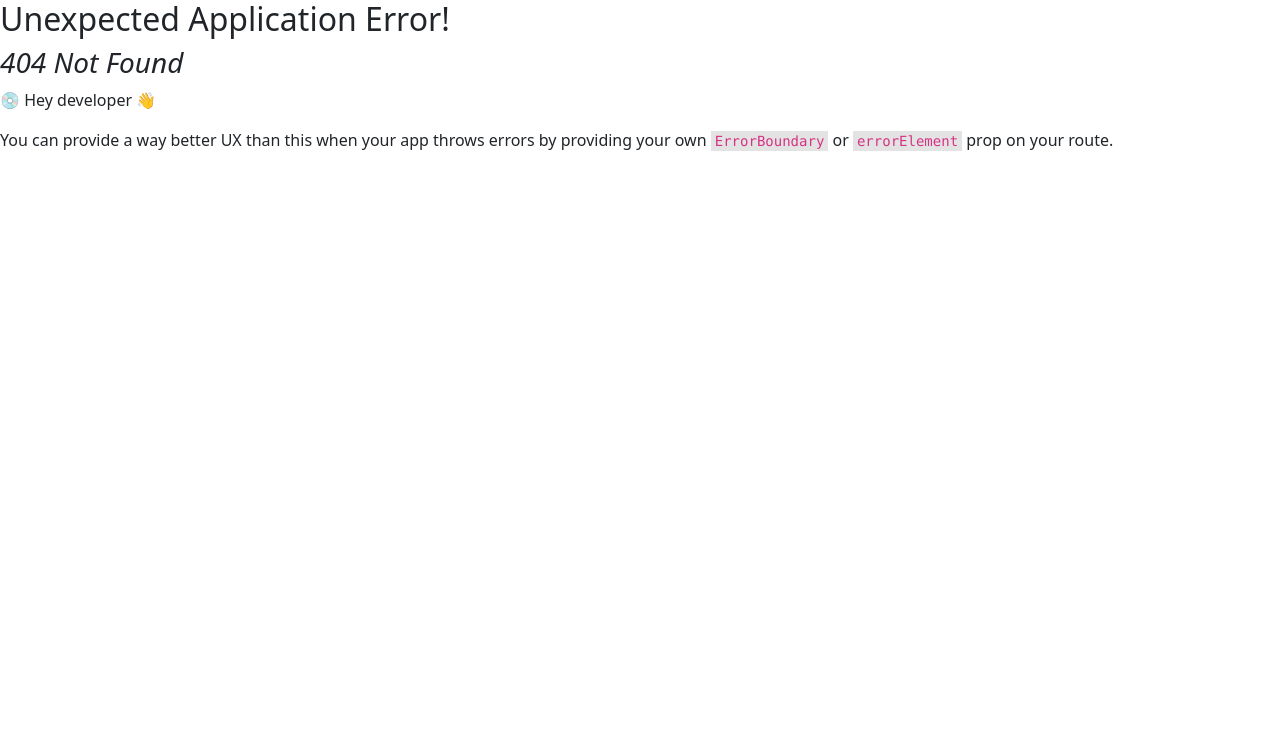
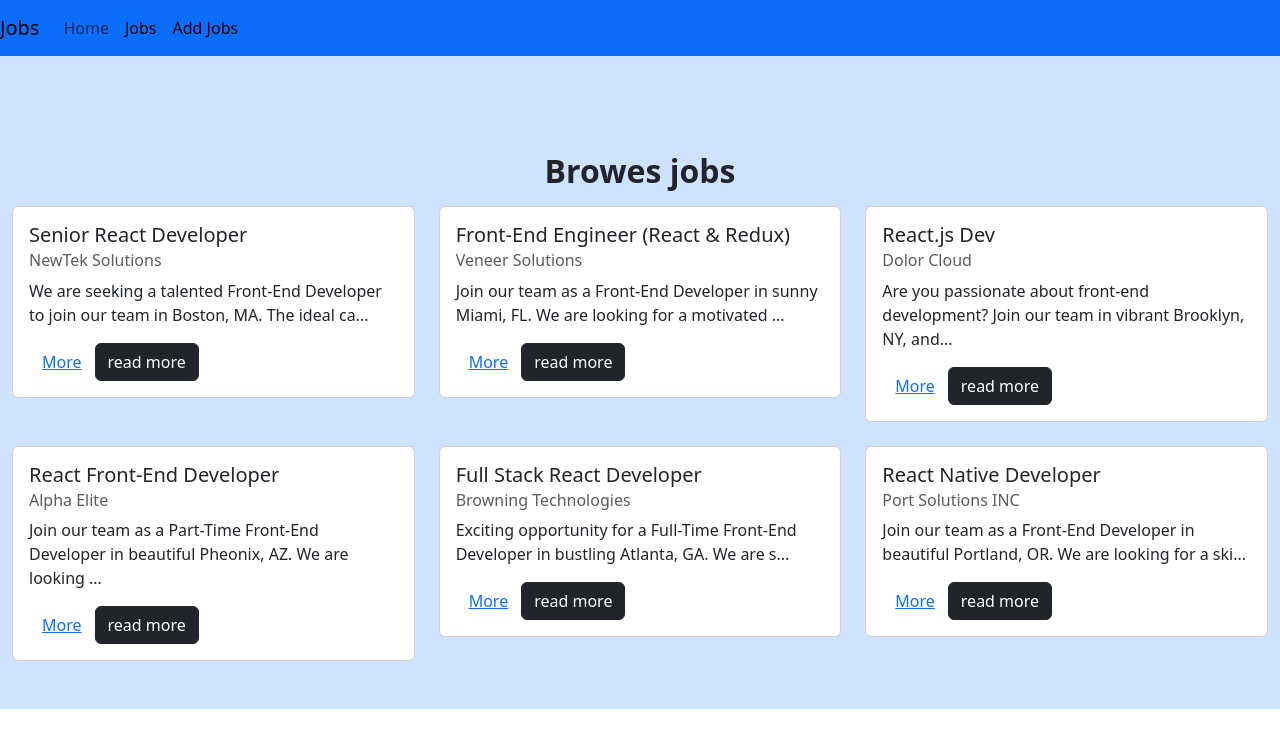
Before and after one commit to surangamadhushan24/job-listing-web, a React (Vite) app: page /jobs in a window 1280 px wide. Before the commit this address had no page. Shown: the top 748 px of the page. Built offline with nearby package versions, Linux system fonts and the light colour scheme.

Commit message:
create all routes

```diff
--- a/src/App.jsx
+++ b/src/App.jsx
@@ -1,13 +1,17 @@
 import React from 'react';
 import {Route,createBrowserRouter,createRoutesFromElements,RouterProvider} from 'react-router-dom'
 import HomePage from './pages/HomePage';
+import JobsPage from './pages/JobsPage';
 import MainLayout from './layouts/MainLayout';
+import NotFound from './pages/NotFound';
 
 
 const router = createBrowserRouter
 (createRoutesFromElements(
 <Route path='/' element={<MainLayout/>} >
-  <Route index element ={<HomePage/>}/>
+  <Route index element ={<HomePage  />}/>
+  <Route path='/jobs' element ={<JobsPage/>}/>
+  <Route path='*' element ={<NotFound/>}/>
 </Route>
 ));
 
--- a/src/component/HomeCards.jsx
+++ b/src/component/HomeCards.jsx
@@ -1,5 +1,6 @@
 import React from 'react'
 import Card from './Card';
+import { Link } from 'react-router-dom';
 
 function HomeCards() {
     return (
@@ -11,7 +12,7 @@ function HomeCards() {
                         <div className="card-body">
                             <h5 className="card-title">For Developers</h5>
                             <p className="card-text">With supporting text below as a natural lead-in to additional content.</p>
-                            <a href="#" className="btn btn-primary">Browse Job</a>
+                            <Link to="/jobs" className="btn btn-primary">Browse Job</Link>
                         </div>
                     </Card>
                 </div>
@@ -23,7 +24,7 @@ function HomeCards() {
                         <div className="card-body">
                             <h5 className="card-title">For Employers</h5>
                             <p className="card-text">With supporting text below as a natural lead-in to additional content.</p>
-                            <a href="#" className="btn btn-dark">Add Job</a>
+                            <Link to="/add-jobs" className="btn btn-dark">Add Job</Link>
                         </div>
                     </Card>
                 </div>
--- a/src/component/JobListing.jsx
+++ b/src/component/JobListing.jsx
@@ -1,5 +1,6 @@
 import React from 'react'
 import { useState } from 'react'
+import { Link } from 'react-router-dom';
 
 
 
@@ -23,7 +24,7 @@ function JobListing({job}) {
               <p className="card-text">{description}</p>
               <button type="button" onClick={() => setShowFullDescription(!showFullDescription)} className="btn btn-link">{showFullDescription?'Less':'More'}</button>
 
-              <a href={job.link} className="btn btn-dark">Apply</a>
+              <Link href={job.link} className="btn btn-dark">read more</Link>
             </div>
           </div>
         </div>
--- a/src/component/JobListings.jsx
+++ b/src/component/JobListings.jsx
@@ -3,9 +3,9 @@ import jobs from '../jobs.json'
 import JobListing from './JobListing'
 
 
-function JobListings() {
+function JobListings({isHome = false}) {
 
-  const recentJobs = jobs.slice(0, 3)
+  const jobListings = isHome ? jobs.slice(0, 3): jobs;
 
   return (
     <>
@@ -13,7 +13,7 @@ function JobListings() {
     <h2 className='fw-bold text-center mt-5 mb-3'>Browes jobs</h2>
     <div className="row row-cols-1 row-cols-md-3 g-4 " >
 
-      {recentJobs.map(job => (
+      {jobListings.map(job => (
         <JobListing key={job.id} job={job} />
 
       ))}
--- a/src/component/Navbar.jsx
+++ b/src/component/Navbar.jsx
@@ -1,33 +1,30 @@
 import React from 'react'
+import { NavLink } from 'react-router-dom'
 
 function Navbar() {
+
     return (
         <>
             <nav className="navbar navbar-expand-lg navbar-light bg-primary">
-                <a className="navbar-brand" href="#">Jobs</a>
+                <NavLink className="navbar-brand" href="#">Jobs</NavLink>
                 <button className="navbar-toggler" type="button" data-toggle="collapse" data-target="#navbarNav" aria-controls="navbarNav" aria-expanded="false" aria-label="Toggle navigation">
                     <span className="navbar-toggler-icon"></span>
                 </button>
                 <div className="collapse navbar-collapse" id="navbarNav">
                     <ul className="navbar-nav">
-                        <li className="nav-item active">
-                            <a className="nav-link" href="#">Home </a>
+                        <li className="nav-item ">
+                            <NavLink className="nav-link" to="/">Home </NavLink>
                         </li>
                         <li className="nav-item">
-                            <a className="nav-link" href="#">Jobs</a>
+                            <NavLink className="nav-link" to="/jobs">Jobs</NavLink>
                         </li>
                         <li className="nav-item">
-                            <a className="nav-link" href="#">Add Jobs</a>
+                            <NavLink className="nav-link active" to="/add-jobs">Add Jobs</NavLink>
                         </li>
-                        <li className="nav-item">
-                            <a className="nav-link " href="#">Disabled</a>
-                        </li>
+
                     </ul>
                 </div>
-                <form className="form-inline">
-                    <input className="form-control mr-sm-2" type="search" placeholder="Search" aria-label="Search" />
 
-                </form>
             </nav>
         </>
     )
--- a/src/component/ViewAllJobs.jsx
+++ b/src/component/ViewAllJobs.jsx
@@ -1,11 +1,12 @@
 import React from 'react'
+import { Link } from 'react-router-dom'
 
 
 function ViewAllJobs() {
   return (
     <>
     <div className="container-fluid bg-primary-subtle  py-5 text-center">
-    <a href="/jobs" className="btn btn-primary">View All jobs</a>
+    <Link to="/jobs" className="btn btn-primary">View All jobs</Link>
     </div>
 
     </>
--- a/src/pages/HomePage.jsx
+++ b/src/pages/HomePage.jsx
@@ -9,7 +9,7 @@ function HomePage() {
     <>
     <Heroes/>
     <HomeCards/>
-    <JobListings/>
+    <JobListings  isHome = {true}/>
     <ViewAllJobs/>
 
     </>
--- /dev/null
+++ b/src/pages/JobsPage.jsx
@@ -0,0 +1,13 @@
+import React from 'react'
+import JobListings from '../component/JobListings'
+
+function JobsPage() {
+  return (
+  <>
+  <JobListings/>
+
+  </>
+  )
+}
+
+export default JobsPage
--- /dev/null
+++ b/src/pages/NotFound.jsx
@@ -0,0 +1,9 @@
+import React from 'react'
+
+function NotFound() {
+  return (
+    <div>NotFound 404</div>
+  )
+}
+
+export default NotFound
```
